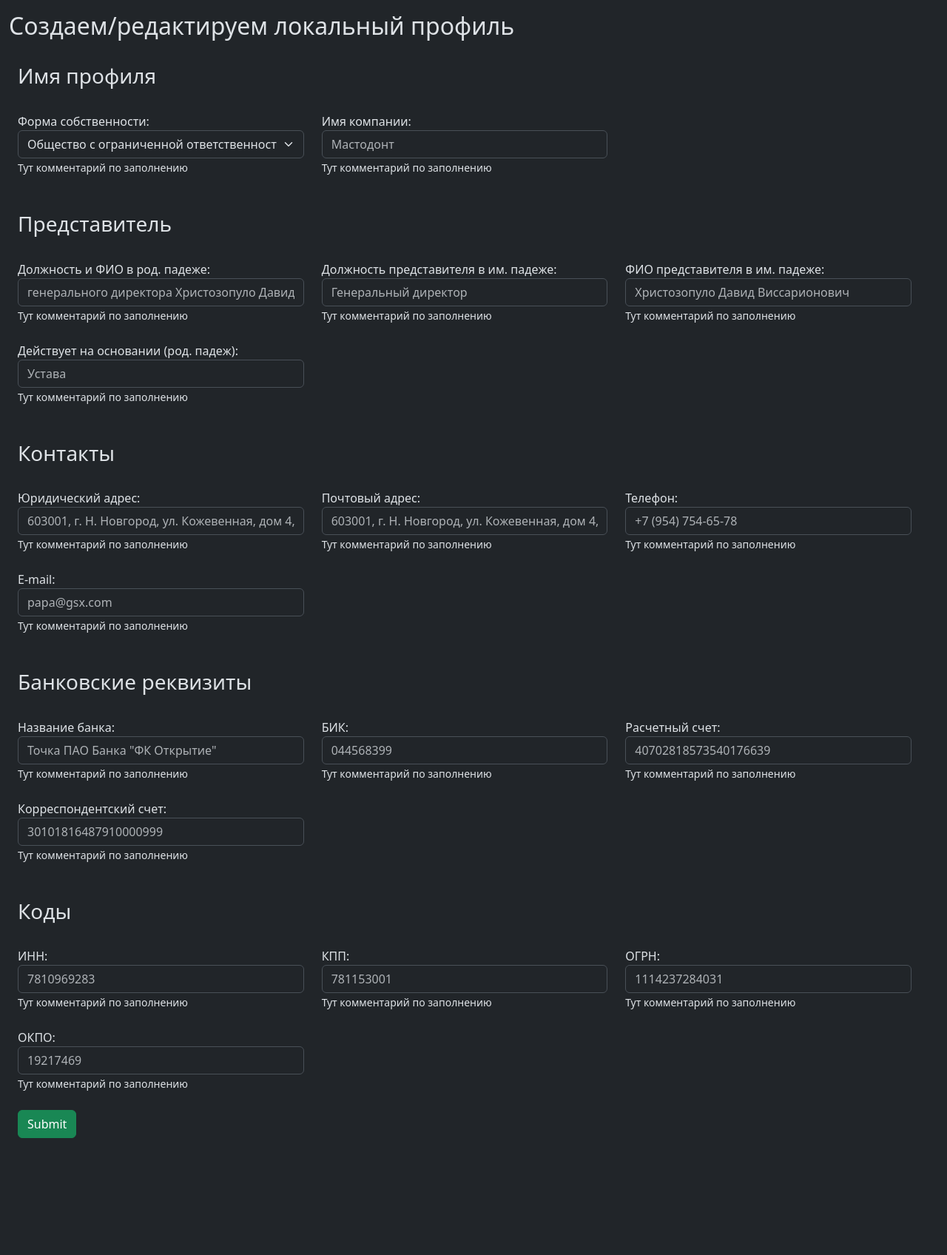
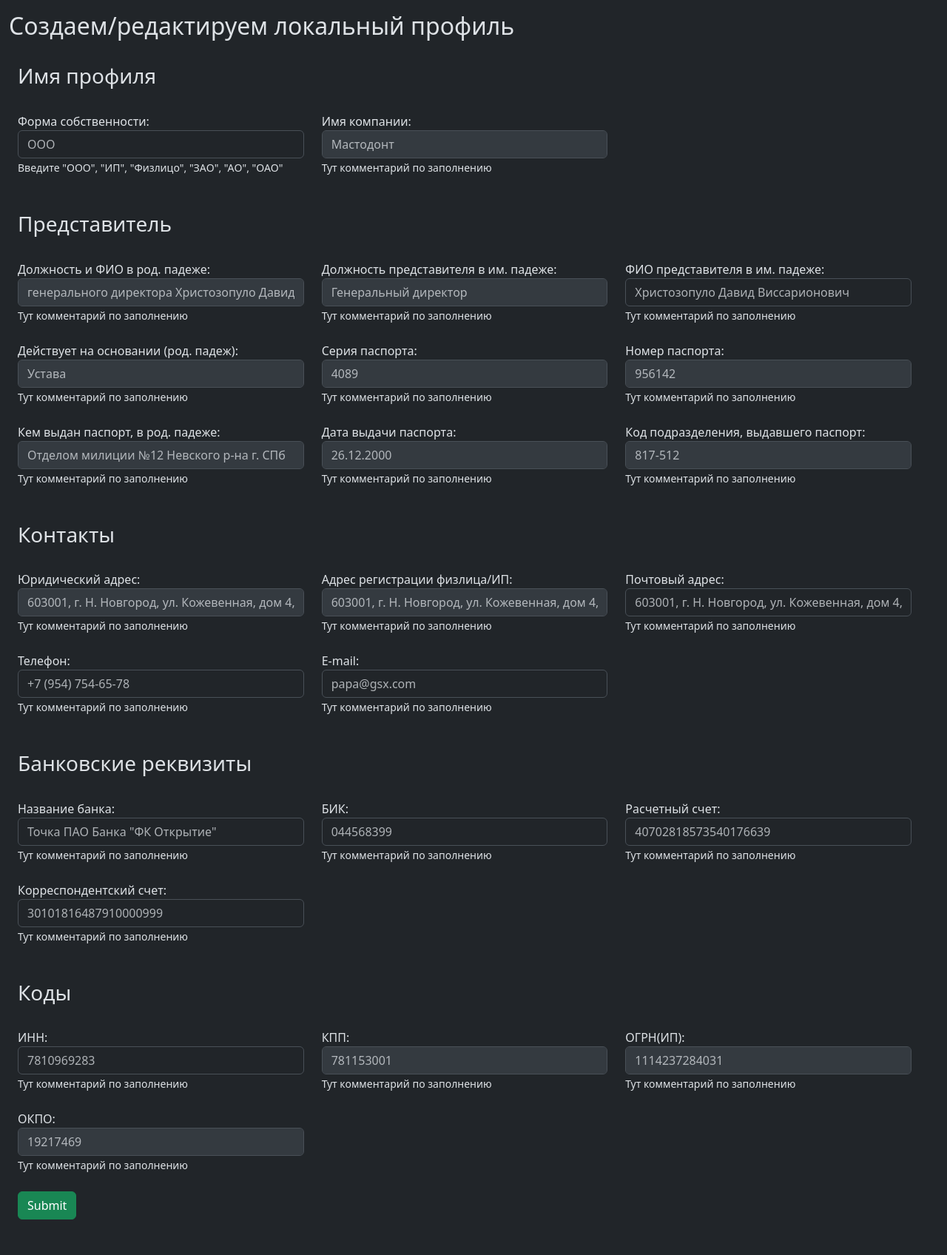
Before and after one commit to gavrk/lionics_erp, a Django app: page /companies/register_loc/ in a window 1280 px wide. Shown: the part 56-1752 px from the top of the page at 74% size. Before the commit the page ends 1594 px from the top, so only its background shows below. Run offline with Django 3.2, Linux system fonts and the light colour scheme.

```diff
--- a/companies/models.py
+++ b/companies/models.py
@@ -10,7 +10,13 @@ class CompanyLoc(models.Model):
     person_nom = models.CharField(max_length=250)
     acting_on = models.CharField(max_length=100)
     legal_addr = models.CharField(max_length=500)
+    passport_series = models.CharField(max_length=250)
+    passport_number = models.CharField(max_length=250)
+    pass_issued_by = models.CharField(max_length=250)
+    pass_issued_date = models.CharField(max_length=100)
+    pass_issued_code = models.CharField(max_length=500)
     postal_addr = models.CharField(max_length=500)
+    registration_addr = models.CharField(max_length=500)
     tel = models.CharField(max_length=100)
     email = models.CharField(max_length=100)
     bank_name = models.CharField(max_length=250)
--- /dev/null
+++ b/companies/static/companies/js/register_loc_script.js
@@ -0,0 +1,96 @@
+const companyType = document.getElementById("id_company_type");
+const companyName = document.getElementById("id_company_name");
+const posPerAcc = document.getElementById("id_pos_per_acc");
+const positionNom = document.getElementById("id_position_nom");
+const actingOn = document.getElementById("id_acting_on");
+const legalAddr = document.getElementById("id_legal_addr");
+const postalAddr = document.getElementById("id_postal_addr");
+const registrationAddr = document.getElementById("id_registration_addr");
+const kpp = document.getElementById("id_kpp");
+const ogrn = document.getElementById("id_ogrn");
+const okpo = document.getElementById("id_okpo");
+const passportSeries = document.getElementById("id_passport_series");
+const passportNumber = document.getElementById("id_passport_number");
+const passIssuedBy = document.getElementById("id_pass_issued_by");
+const passIssuedDate = document.getElementById("id_pass_issued_date");
+const passIssuedCode = document.getElementById("id_pass_issued_code");
+
+
+companyType.addEventListener("keyup", (e) => {
+  const value = e.currentTarget.value;
+  companyName.disabled = true;
+  posPerAcc.disabled = true;
+  positionNom.disabled = true;
+  actingOn.disabled = true;
+  legalAddr.disabled = true;
+  registrationAddr.disabled = true;
+  kpp.disabled = true;
+  ogrn.disabled = true;
+  okpo.disabled = true;
+  passportSeries.disabled = true;
+  passportNumber.disabled = true;
+  passIssuedBy.disabled = true;
+  passIssuedDate.disabled = true;
+  passIssuedCode.disabled = true;
+
+
+  if (value === "ООО") {
+    companyName.disabled = false;
+    posPerAcc.disabled = false;
+    positionNom.disabled = false;
+    actingOn.disabled = false;
+    legalAddr.disabled = false;
+    kpp.disabled = false;
+    ogrn.disabled = false;
+    okpo.disabled = false;
+  }
+
+  if (value === "ЗАО") {
+    companyName.disabled = false;
+    posPerAcc.disabled = false;
+    positionNom.disabled = false;
+    actingOn.disabled = false;
+    legalAddr.disabled = false;
+    kpp.disabled = false;
+    ogrn.disabled = false;
+    okpo.disabled = false;
+  }
+
+  if (value === "АО") {
+    companyName.disabled = false;
+    posPerAcc.disabled = false;
+    positionNom.disabled = false;
+    actingOn.disabled = false;
+    legalAddr.disabled = false;
+    kpp.disabled = false;
+    ogrn.disabled = false;
+    okpo.disabled = false;
+  }
+
+  if (value === "ОАО") {
+    companyName.disabled = false;
+    posPerAcc.disabled = false;
+    positionNom.disabled = false;
+    actingOn.disabled = false;
+    legalAddr.disabled = false;
+    kpp.disabled = false;
+    ogrn.disabled = false;
+    okpo.disabled = false;
+  }
+
+  if (value === "ИП") {
+    registrationAddr.disabled = false;
+    ogrn.disabled = false;
+    okpo.disabled = false;
+  }
+
+  if (value === "Физлицо") {
+    registrationAddr.disabled = false;
+    passportSeries.disabled = false;
+    passportNumber.disabled = false;
+    passIssuedBy.disabled = false;
+    passIssuedDate.disabled = false;
+    passIssuedCode.disabled = false;
+  }
+
+});
--- a/companies/templates/companies/companyloc_form-template.html
+++ b/companies/templates/companies/companyloc_form-template.html
@@ -12,20 +12,14 @@
 
       <div class="form-group">
         <label class="control-label" for="id_company_type">Форма собственности:</label>
-        <select class="form-select" name="company_type" id="id_company_type" required="" value="{{ companyloc.company_type }}" aria-label="Default select example">
-          <option selected>Общество с ограниченной ответственностью</option>
-          <option>Индивидуальный предприниматель</option>
-          <option>Физическое лицо</option>
-          <option>Закрытое акционерное общество</option>
-          <option>Открытое акционерное общество</option>
-        </select>
-        <label class="control-label" for="id_company_type"><small>Тут комментарий по заполнению</small></label>
+        <input class="form-control" placeholder='ООО' type="text" name="company_type" maxlength="250" required="" value="{{ companyloc.company_type }}" id="id_company_type">
+        <label class="control-label" for="id_company_type"><small>Введите "ООО", "ИП", "Физлицо", "ЗАО", "АО", "ОАО"</small></label>
         <div><br></div>
       </div>
 
       <div class="form-group">
         <label class="control-label" for="id_company_name">Имя компании:</label>
-        <input class="form-control" placeholder='Мастодонт' type="text" name="company_name" maxlength="250" required="" value="{{ companyloc.company_name }}" id="id_company_name">
+        <input class="form-control" disabled placeholder='Мастодонт' type="text" name="company_name" maxlength="250" required="" value="{{ companyloc.company_name }}" id="id_company_name">
         <label class="control-label" for="id_company_name"><small>Тут комментарий по заполнению</small></label>
         <div><br></div>
       </div>
@@ -40,29 +34,64 @@
 
       <div class="form-group">
         <label class="control-label" for="id_pos_per_acc">Должность и ФИО в род. падеже:</label>
-        <input class="form-control" placeholder='генерального директора Христозопуло Давида Виссарионовича' type="text" name="pos_per_acc" maxlength="250" required="" value="{{ companyloc.pos_per_acc }}" id="id_pos_per_acc">
+        <input class="form-control" disabled placeholder='генерального директора Христозопуло Давида Виссарионовича' type="text" name="id_pos_per_acc" maxlength="250" required="" value="{{ companyloc.pos_per_acc }}" id="id_pos_per_acc">
         <label class="control-label" for="id_pos_per_acc"><small>Тут комментарий по заполнению</small></label>
         <div><br></div>
       </div>
 
       <div class="form-group">
         <label class="control-label" for="id_position_nom">Должность представителя в им. падеже:</label>
-        <input class="form-control" placeholder='Генеральный директор' type="text" name="position_nom" maxlength="250" required="" value="{{ companyloc.position_nom }}" id="id_position_nom">
+        <input class="form-control" disabled placeholder='Генеральный директор' type="text" name="id_position_nom" maxlength="250" required="" value="{{ companyloc.position_nom }}" id="id_position_nom">
         <label class="control-label" for="id_position_nom"><small>Тут комментарий по заполнению</small></label>
         <div><br></div>
       </div>
 
       <div class="form-group">
         <label class="control-label" for="id_person_nom">ФИО представителя в им. падеже:</label>
-        <input class="form-control" placeholder='Христозопуло Давид Виссарионович' type="text" name="person_nom" maxlength="250" required="" value="{{ companyloc.person_nom }}" id="id_person_nom">
+        <input class="form-control" placeholder='Христозопуло Давид Виссарионович' type="text" name="id_person_nom" maxlength="250" required="" value="{{ companyloc.person_nom }}" id="id_person_nom">
         <label class="control-label" for="id_person_nom"><small>Тут комментарий по заполнению</small></label>
         <div><br></div>
       </div>
 
       <div class="form-group">
         <label class="control-label" for="id_acting_on">Действует на основании (род. падеж):</label>
-        <input class="form-control" placeholder='Устава' type="text" name="acting_on" maxlength="250" required="" value="{{ companyloc.acting_on }}" id="id_acting_on">
+        <input class="form-control" disabled placeholder='Устава' type="text" name="id_acting_on" maxlength="250" required="" value="{{ companyloc.acting_on }}" id="id_acting_on">
         <label class="control-label" for="id_acting_on"><small>Тут комментарий по заполнению</small></label>
+        <div><br></div>
+      </div>
+
+      <div class="form-group">
+        <label class="control-label" for="id_passport_series">Серия паспорта:</label>
+        <input class="form-control" disabled placeholder='4089' type="text" name="id_passport_series" maxlength="250" required="" value="{{ companyloc.passport_series }}" id="id_passport_series">
+        <label class="control-label" for="id_passport_series"><small>Тут комментарий по заполнению</small></label>
+        <div><br></div>
+      </div>
+
+      <div class="form-group">
+        <label class="control-label" for="id_passport_number">Номер паспорта:</label>
+        <input class="form-control" disabled placeholder='956142' type="text" name="id_passport_number" maxlength="250" required="" value="{{ companyloc.passport_number }}" id="id_passport_number">
+        <label class="control-label" for="id_passport_number"><small>Тут комментарий по заполнению</small></label>
+        <div><br></div>
+      </div>
+
+      <div class="form-group">
+        <label class="control-label" for="id_pass_issued_by">Кем выдан паспорт, в род. падеже:</label>
+        <input class="form-control" disabled placeholder='Отделом милиции №12 Невского р-на г. СПб' type="text" name="id_pass_issued_by" maxlength="250" required="" value="{{ companyloc.pass_issued_by }}" id="id_pass_issued_by">
+        <label class="control-label" for="id_pass_issued_by"><small>Тут комментарий по заполнению</small></label>
+        <div><br></div>
+      </div>
+
+      <div class="form-group">
+        <label class="control-label" for="id_pass_issued_date">Дата выдачи паспорта:</label>
+        <input class="form-control" disabled placeholder='26.12.2000' type="text" name="id_pass_issued_date" maxlength="50" required="" value="{{ companyloc.pass_issued_date }}" id="id_pass_issued_date">
+        <label class="control-label" for="id_pass_issued_date"><small>Тут комментарий по заполнению</small></label>
+        <div><br></div>
+      </div>
+
+      <div class="form-group">
+        <label class="control-label" for="id_pass_issued_code">Код подразделения, выдавшего паспорт:</label>
+        <input class="form-control" disabled placeholder='817-512' type="text" name="id_pass_issued_code" maxlength="250" required="" value="{{ companyloc.pass_issued_code }}" id="id_pass_issued_code">
+        <label class="control-label" for="id_pass_issued_code"><small>Тут комментарий по заполнению</small></label>
         <div><br></div>
       </div>
 
@@ -76,14 +105,21 @@
 
       <div class="form-group">
         <label class="control-label" for="id_legal_addr">Юридический адрес:</label>
-        <input class="form-control" placeholder='603001, г. Н. Новгород, ул. Кожевенная, дом 4, оф. 9' type="text" name="legal_addr" maxlength="500" required="" value="{{ companyloc.legal_addr }}" id="id_legal_addr">
+        <input class="form-control" disabled placeholder='603001, г. Н. Новгород, ул. Кожевенная, дом 4, оф. 9' type="text" name="id_legal_addr" maxlength="500" required="" value="{{ companyloc.legal_addr }}" id="id_legal_addr">
         <label class="control-label" for="id_legal_addr"><small>Тут комментарий по заполнению</small></label>
         <div><br></div>
       </div>
 
       <div class="form-group">
+        <label class="control-label" for="id_registration_addr">Адрес регистрации физлица/ИП:</label>
+        <input class="form-control" disabled placeholder='603001, г. Н. Новгород, ул. Кожевенная, дом 4, оф. 9' type="text" name="id_registration_addr" maxlength="500" required="" value="{{ companyloc.registration_addr }}" id="id_registration_addr">
+        <label class="control-label" for="id_registration_addr"><small>Тут комментарий по заполнению</small></label>
+        <div><br></div>
+      </div>
+
+      <div class="form-group">
         <label class="control-label" for="id_postal_addr">Почтовый адрес:</label>
-        <input class="form-control" placeholder='603001, г. Н. Новгород, ул. Кожевенная, дом 4, оф. 9' type="text" name="postal_addr" maxlength="500" required="" value="{{ companyloc.postal_addr }}" id="id_postal_addr">
+        <input class="form-control" placeholder='603001, г. Н. Новгород, ул. Кожевенная, дом 4, оф. 9' type="text" name="id_postal_addr" maxlength="500" value="{{ companyloc.postal_addr }}" id="id_postal_addr">
         <label class="control-label" for="id_postal_addr"><small>Тут комментарий по заполнению</small></label>
         <div><br></div>
       </div>
@@ -155,21 +191,21 @@
 
       <div class="form-group">
         <label class="control-label" for="id_kpp">КПП:</label>
-        <input class="form-control" placeholder="781153001" type="text" name="kpp" maxlength="100" required="" value="{{ companyloc.kpp }}" id="id_kpp">
+        <input class="form-control" disabled placeholder="781153001" type="text" name="id_kpp" maxlength="100" required="" value="{{ companyloc.kpp }}" id="id_kpp">
         <label class="control-label" for="id_kpp"><small>Тут комментарий по заполнению</small></label>
         <div><br></div>
       </div>
 
       <div class="form-group">
-        <label class="control-label" for="id_ogrn">ОГРН:</label>
-        <input class="form-control" placeholder="1114237284031" type="text" name="ogrn" maxlength="100" required="" value="{{ companyloc.ogrn }}" id="id_ogrn">
+        <label class="control-label" for="id_ogrn">ОГРН(ИП):</label>
+        <input class="form-control" disabled placeholder="1114237284031" type="text" name="id_ogrn" maxlength="100" required="" value="{{ companyloc.ogrn }}" id="id_ogrn">
         <label class="control-label" for="id_ogrn"><small>Тут комментарий по заполнению</small></label>
         <div><br></div>
       </div>
 
       <div class="form-group">
         <label class="control-label" for="id_okpo">ОКПО:</label>
-        <input class="form-control" placeholder="19217469" type="text" name="okpo" maxlength="100" required="" value="{{ companyloc.okpo }}" id="id_okpo">
+        <input class="form-control" disabled placeholder="19217469" type="text" name="id_okpo" maxlength="100" required="" value="{{ companyloc.okpo }}" id="id_okpo">
         <label class="control-label" for="id_okpo"><small>Тут комментарий по заполнению</small></label>
         <div><br></div>
       </div>
@@ -177,4 +213,7 @@
     </div>
   </div>
 
+  {% load static %}
+  <script src="{% static "companies/js/register_loc_script.js" %}"></script>
+
 </div>
--- a/companies/templates/companies/companyloc_form.html
+++ b/companies/templates/companies/companyloc_form.html
@@ -1,7 +1,6 @@
 {% extends 'companies/base.html' %}
 
 {% block body %}
-
 <div class="container-fluid">
     <form class="form-horizontal" action="" method="post" enctype="multipart/form-data">
         {% csrf_token %}
--- a/companies/views.py
+++ b/companies/views.py
@@ -37,6 +37,7 @@ class CompanyLocCreate(CreateView):
     fields = ['company_type', 'company_name', 'pos_per_acc', 'position_nom', 'person_nom', 'acting_on',
               'legal_addr', 'postal_addr', 'tel', 'email', 'bank_name', 'bic', 'curr_acc', 'corr_acc',
               'inn', 'kpp', 'ogrn', 'okpo']
+    success_url = reverse_lazy('companies:index_loc')
 
 
 class CompanyLocUpdate(UpdateView):
```
Also changed, not shown: lionics_erp/settings.py (+6 -1 lines), companies/migrations/0005_companyloc_registration_addr.py (added), companies/templates/companies/register_loc.html (added), db.sqlite3 (deleted).
